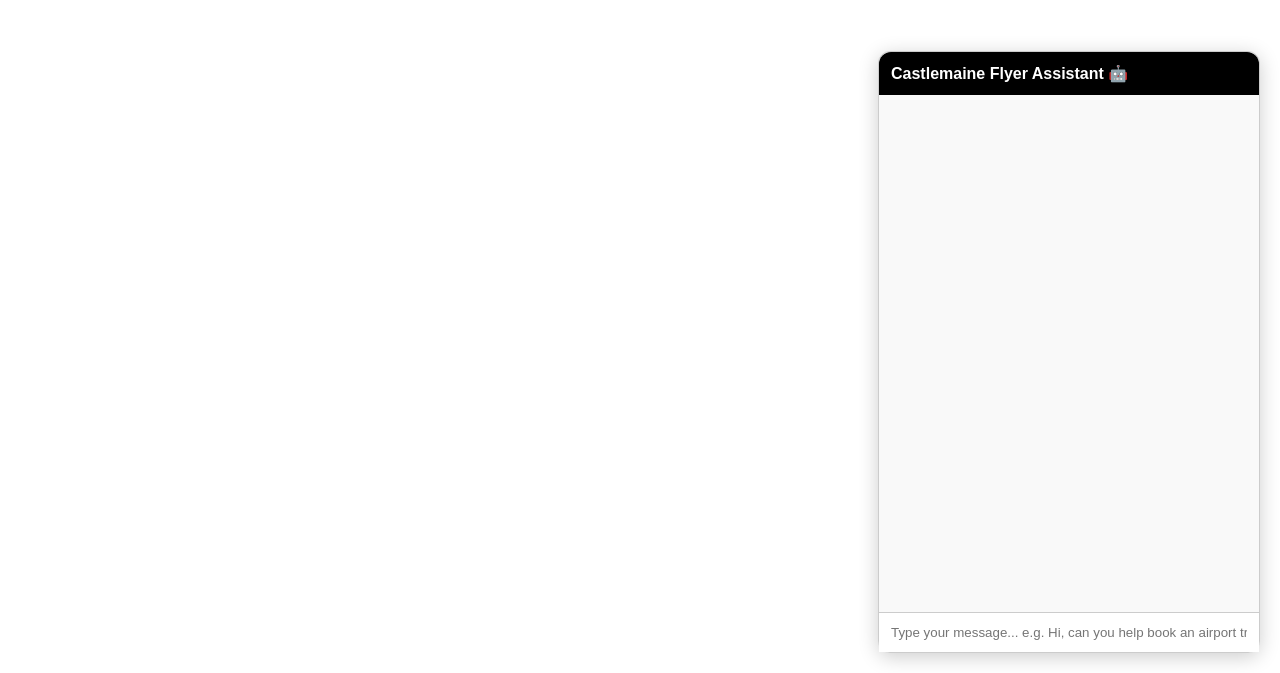
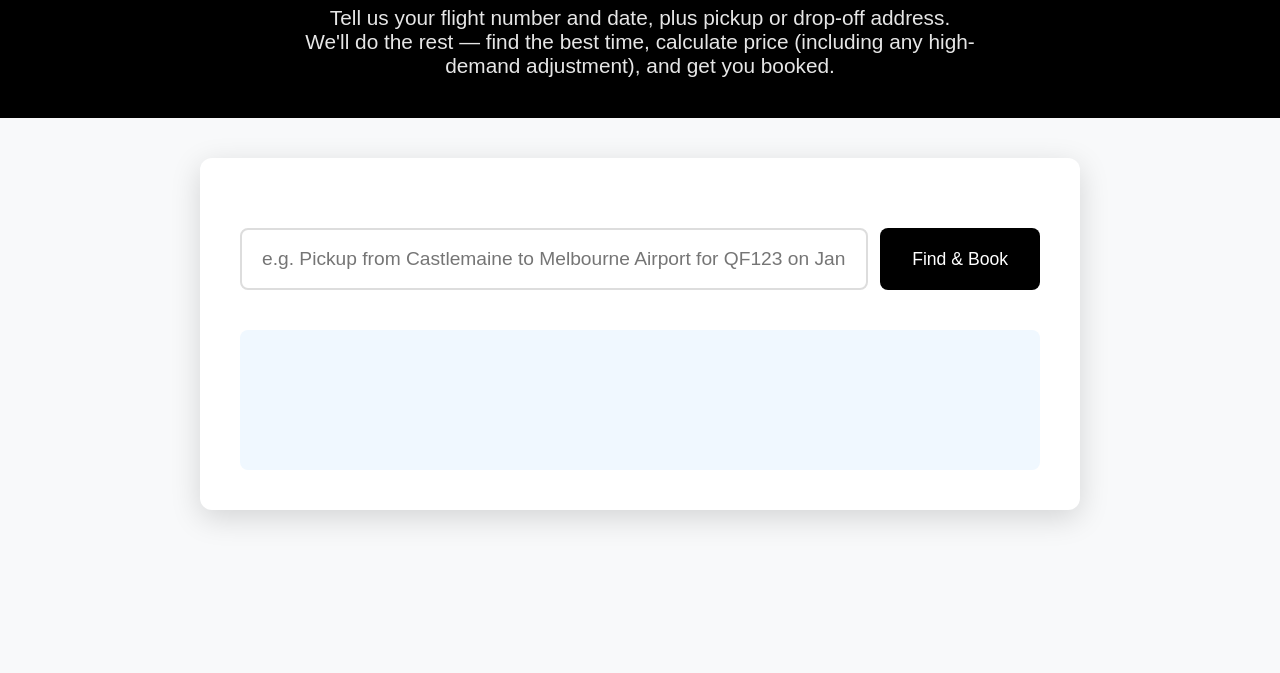
Before and after one commit to nfreddo78-design/grok, a website: page public/index.html in a window 1280 px wide. Shown: the part 127-800 px from the top of the page. Drawn offline with Linux system fonts and the light colour scheme.

Commit message:
Update index.html

```diff
--- a/public/index.html
+++ b/public/index.html
@@ -1,22 +1,143 @@
 <!DOCTYPE html>
 <html lang="en">
 <head>
-  <meta charset="UTF-8">
-  <meta name="viewport" content="width=device-width, initial-scale=1.0">
-  <title>Castlemaine Flyer</title>
+  <meta charset="UTF-8" />
+  <meta name="viewport" content="width=device-width, initial-scale=1.0"/>
+  <title>Castlemaine Flyer - Airport Transfers</title>
   <style>
-    body { font-family: Arial, sans-serif; margin: 40px; }
+    body {
+      font-family: Arial, Helvetica, sans-serif;
+      margin: 0;
+      padding: 0;
+      background: #f8f9fa;
+      color: #333;
+      display: flex;
+      flex-direction: column;
+      min-height: 100vh;
+    }
+    header {
+      background: #000;
+      color: white;
+      text-align: center;
+      padding: 60px 20px 40px;
+    }
+    h1 { margin: 0; font-size: 2.8em; }
+    .subtitle { font-size: 1.3em; max-width: 700px; margin: 20px auto 0; opacity: 0.9; }
+    main {
+      flex: 1;
+      display: flex;
+      justify-content: center;
+      align-items: flex-start;
+      padding: 40px 20px;
+    }
+    .search-container {
+      width: 100%;
+      max-width: 800px;
+      background: white;
+      border-radius: 12px;
+      box-shadow: 0 8px 30px rgba(0,0,0,0.15);
+      padding: 40px;
+      text-align: center;
+    }
+    .input-wrapper {
+      display: flex;
+      margin-top: 30px;
+      gap: 12px;
+    }
+    #user-input {
+      flex: 1;
+      padding: 18px 20px;
+      font-size: 1.2em;
+      border: 2px solid #ddd;
+      border-radius: 8px;
+      outline: none;
+    }
+    #user-input:focus { border-color: #000; }
+    button {
+      padding: 18px 32px;
+      font-size: 1.1em;
+      background: #000;
+      color: white;
+      border: none;
+      border-radius: 8px;
+      cursor: pointer;
+    }
+    button:hover { background: #333; }
+    #result {
+      margin-top: 40px;
+      padding: 20px;
+      background: #f0f8ff;
+      border-radius: 8px;
+      white-space: pre-wrap;
+      text-align: left;
+      min-height: 100px;
+    }
+    #loading { display: none; margin-top: 20px; font-style: italic; color: #666; }
   </style>
 </head>
 <body>
-  <h1>Welcome to Castlemaine Flyer 🚀</h1>
-  <p>Chat with our AI booking assistant below!</p>
+  <header>
+    <h1>Welcome to Castlemaine Flyer 🚀</h1>
+    <p class="subtitle">
+      Tell us your flight number and date, plus pickup or drop-off address.<br/>
+      We'll do the rest — find the best time, calculate price (including any high-demand adjustment), and get you booked.
+    </p>
+  </header>
 
-  <div id="grok-chat-widget" style="position:fixed;bottom:20px;right:20px;width:380px;height:600px;border:1px solid #ccc;border-radius:12px;background:white;box-shadow:0 4px 20px rgba(0,0,0,0.2);display:flex;flex-direction:column;z-index:1000;">
-    <div style="padding:12px;background:#000;color:white;border-radius:12px 12px 0 0;font-weight:bold;">Castlemaine Flyer Assistant 🤖</div>
-    <div id="messages" style="flex:1;padding:12px;overflow-y:auto;background:#f9f9f9;"></div>
-    <input id="user-input" placeholder="Type your message... e.g. Hi, can you help book an airport transfer?" style="padding:12px;border:none;border-top:1px solid #ccc;outline:none;" />
-  </div>
+  <main>
+    <div class="search-container">
+      <form id="search-form">
+        <div class="input-wrapper">
+          <input
+            id="user-input"
+            type="text"
+            placeholder="e.g. Pickup from Castlemaine to Melbourne Airport for QF123 on Jan 15, flight arrives 14:30"
+            autocomplete="off"
+          />
+          <button type="submit">Find & Book</button>
+        </div>
+      </form>
 
-<script src="/chat.js"></script></body>
+      <div id="loading">Working on your quote...</div>
+      <div id="result"></div>
+    </div>
+  </main>
+
+  <script>
+    const form = document.getElementById('search-form');
+    const input = document.getElementById('user-input');
+    const resultDiv = document.getElementById('result');
+    const loading = document.getElementById('loading');
+
+    form.addEventListener('submit', async (e) => {
+      e.preventDefault();
+      const message = input.value.trim();
+      if (!message) return;
+
+      resultDiv.innerHTML = '';
+      loading.style.display = 'block';
+      input.disabled = true;
+
+      try {
+        const res = await fetch('/api/grok-chat', {
+          method: 'POST',
+          headers: { 'Content-Type': 'application/json' },
+          body: JSON.stringify({ message })
+        });
+
+        if (!res.ok) throw new Error(`Server error: ${res.status}`);
+
+        const data = await res.json();
+        resultDiv.innerHTML = `<strong>Assistant:</strong><br>${data.reply.replace(/\n/g, '<br>')}`;
+      } catch (err) {
+        resultDiv.innerHTML = `Error: ${err.message}<br>Please try again or contact support.`;
+        console.error(err);
+      } finally {
+        loading.style.display = 'none';
+        input.disabled = false;
+        input.focus();
+      }
+    });
+  </script>
+</body>
 </html>
```
